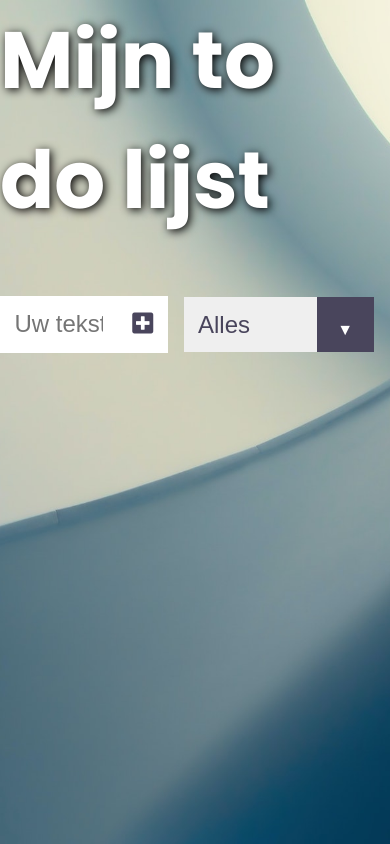
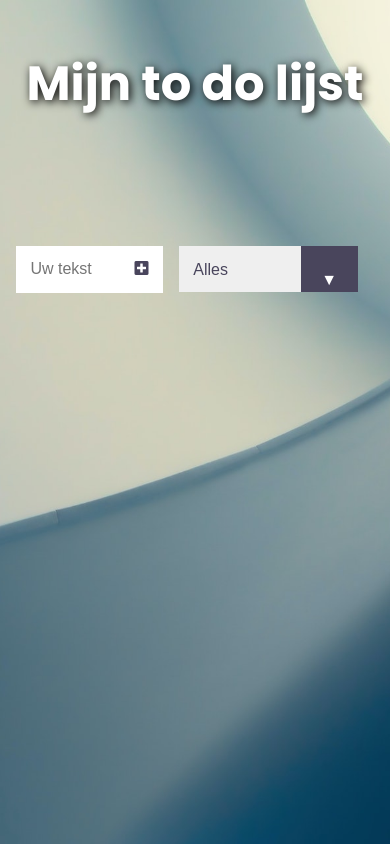
Before and after one commit to BartJanssen72/To-do, a plain HTML site: page index.html in a window 390 px wide. Drawn offline with Linux system fonts and the light colour scheme.

Commit message:
Update style.css

```diff
--- a/style.css
+++ b/style.css
@@ -155,3 +155,25 @@ select {
   background: #c3b8f7;
   color: #49455c;
 }
+
+@media screen and (max-width: 790px) {
+  header {
+    font-size: 1.5rem;
+  }
+
+  form input,
+  form button {
+    padding: 0.9rem;
+    font-size: 1rem;
+    border: none;
+    background: white;
+  }
+
+  form {
+    margin: 1rem;
+  }
+
+  select {
+    font-size: 1rem;
+  }
+}
```
